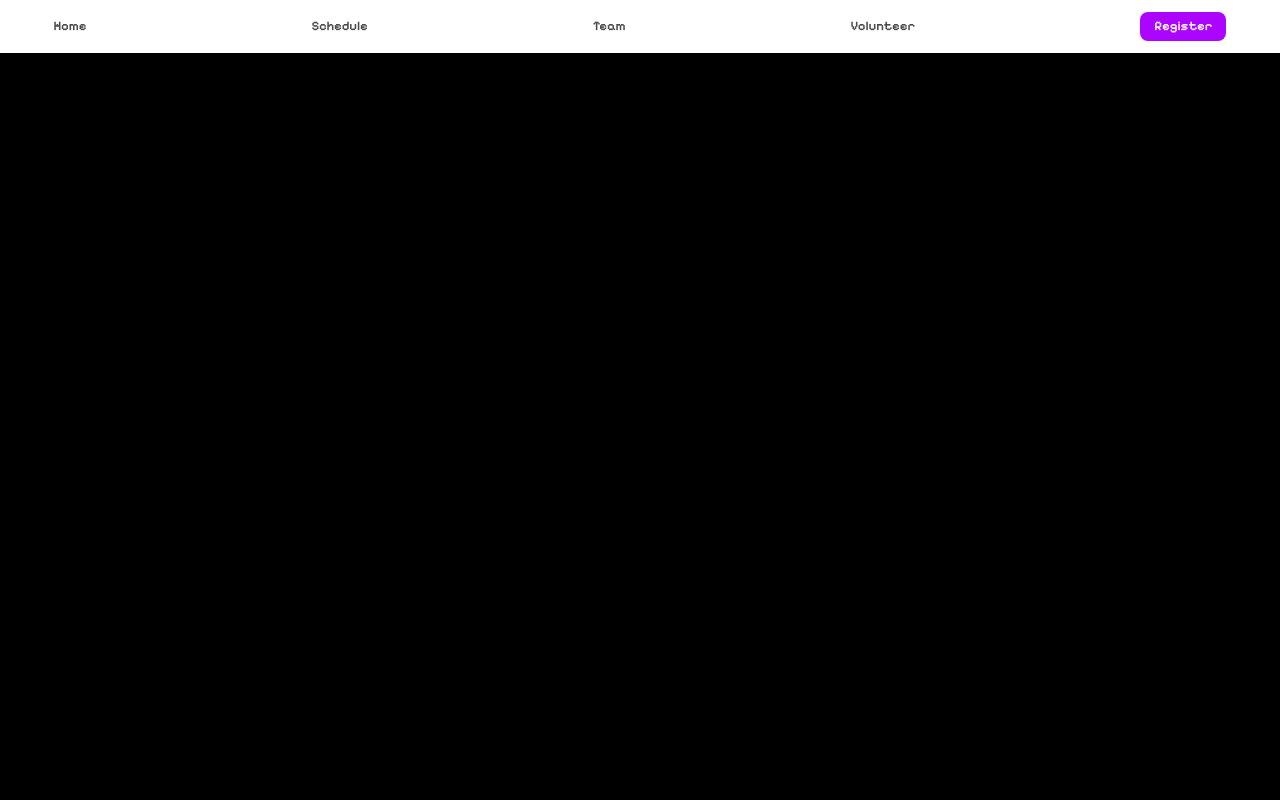
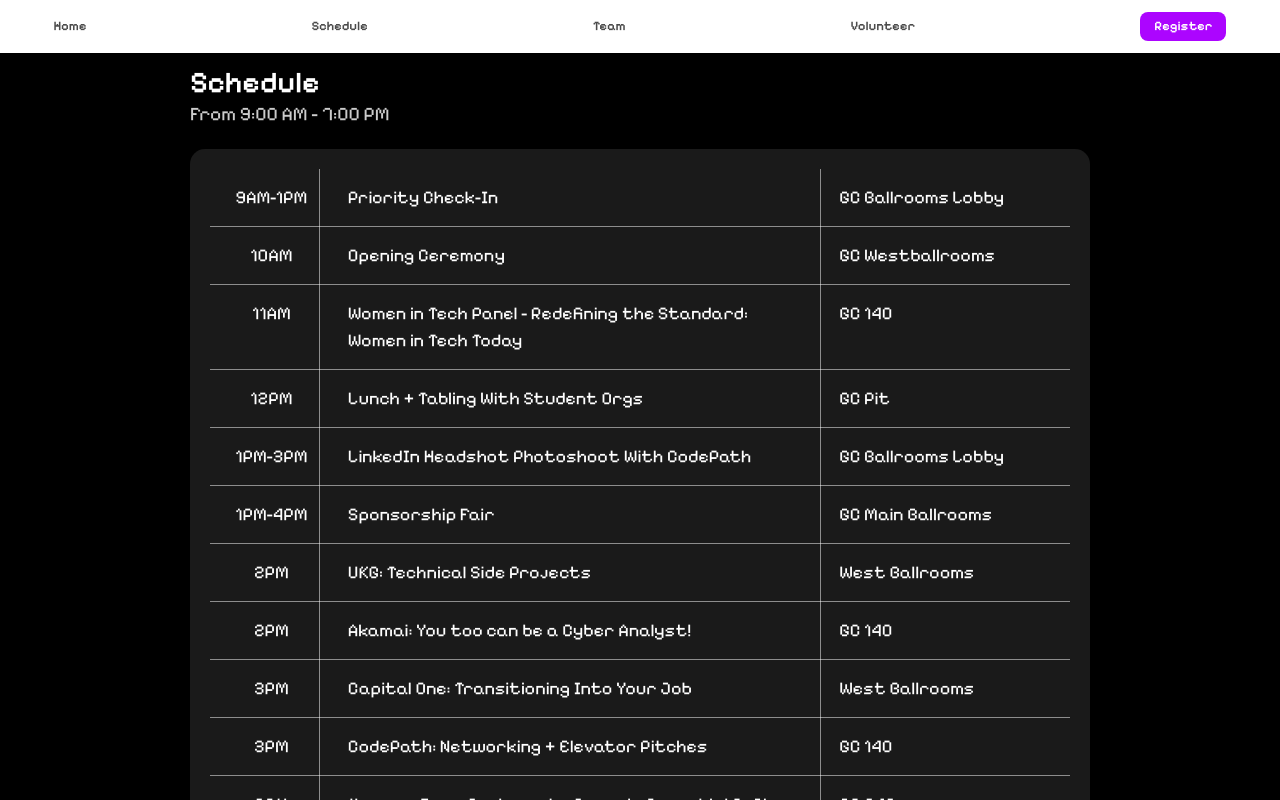
Before and after one commit to evcao/WiTCON_2025, a React (Vite) app: page /witcon-2025/schedule-section in a window 1280 px wide. Shown: the top 800 px of the page. Built offline with nearby package versions, Linux system fonts and the light colour scheme.

Commit message:
Fixing schedule page and confirming header naming

```diff
--- a/src/pages/Home.jsx
+++ b/src/pages/Home.jsx
@@ -15,7 +15,7 @@
       <div className="navbar text-base text-white font-[Pixelify_Sans]">
         <div className="nav-content">
           <a href="#main-content" className="nav-link">Home</a>
-          <Link to="/faq-section" className="nav-link">FAQ</Link>
+          <Link to="/Schedule-section" className="nav-link">Schedule</Link>
           <Link to="/team" className="nav-link">Team</Link>
           <a
             href="https://airtable.com/appE94lSN4LzuVA8T/pag9913jUMrtO3XF1/form"
@@ -53,8 +53,6 @@
 
       </Layout>
         <Footer></Footer>
-
-
     </>
   );
 }
--- a/src/sections/Navigation.jsx
+++ b/src/sections/Navigation.jsx
@@ -12,7 +12,7 @@
     <div>
     <Routes>
         <Route path="" element={<Home />} />
-        <Route path="/faq-section" element={<Schedule />} />
+        <Route path="/schedule-section" element={<Schedule />} />
         <Route path="/team" element={<Team />} />
     </Routes>
     </div>
```
Also changed, not shown: src/pages/Homepage.jsx (+0 -7 lines).
